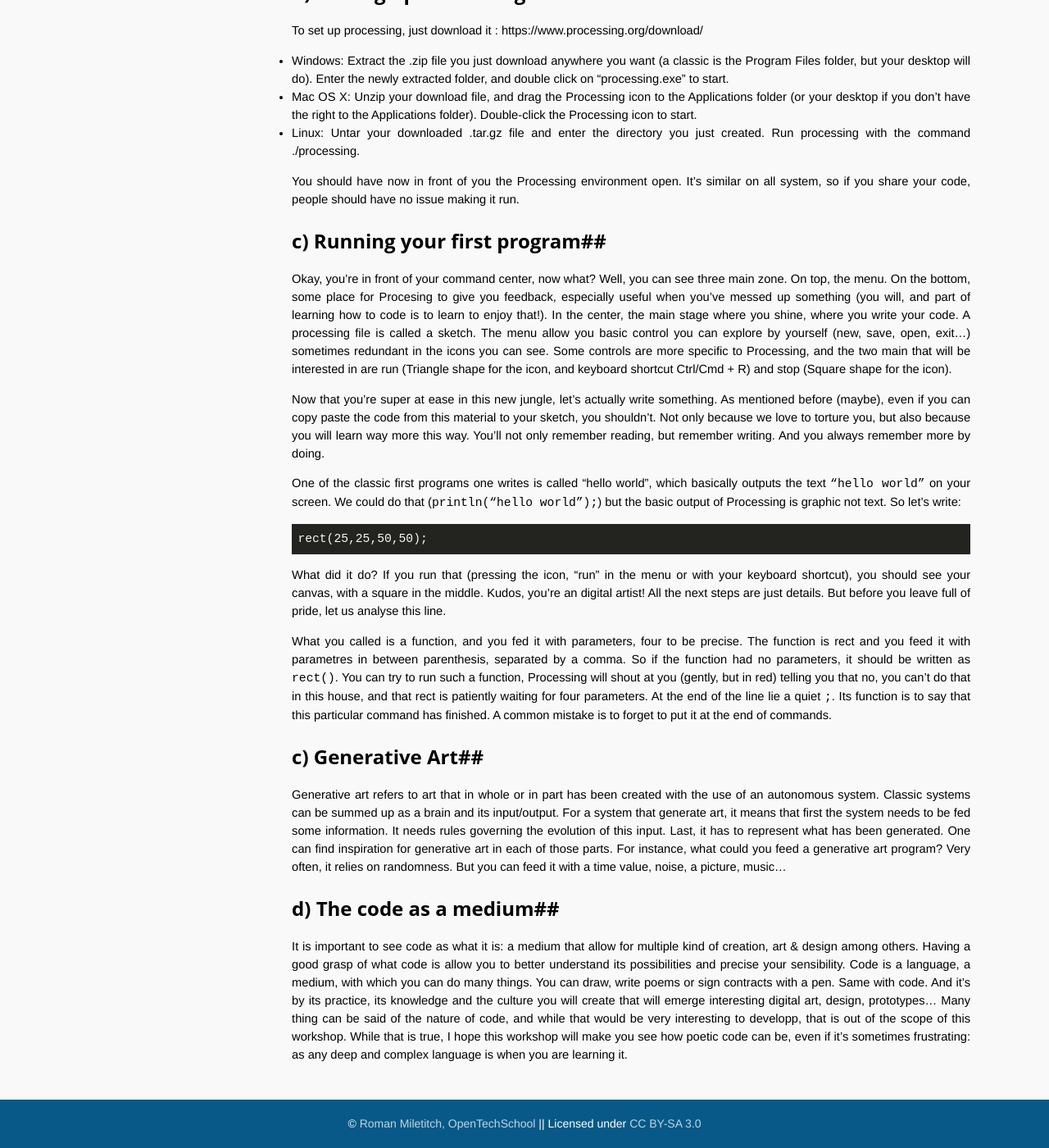
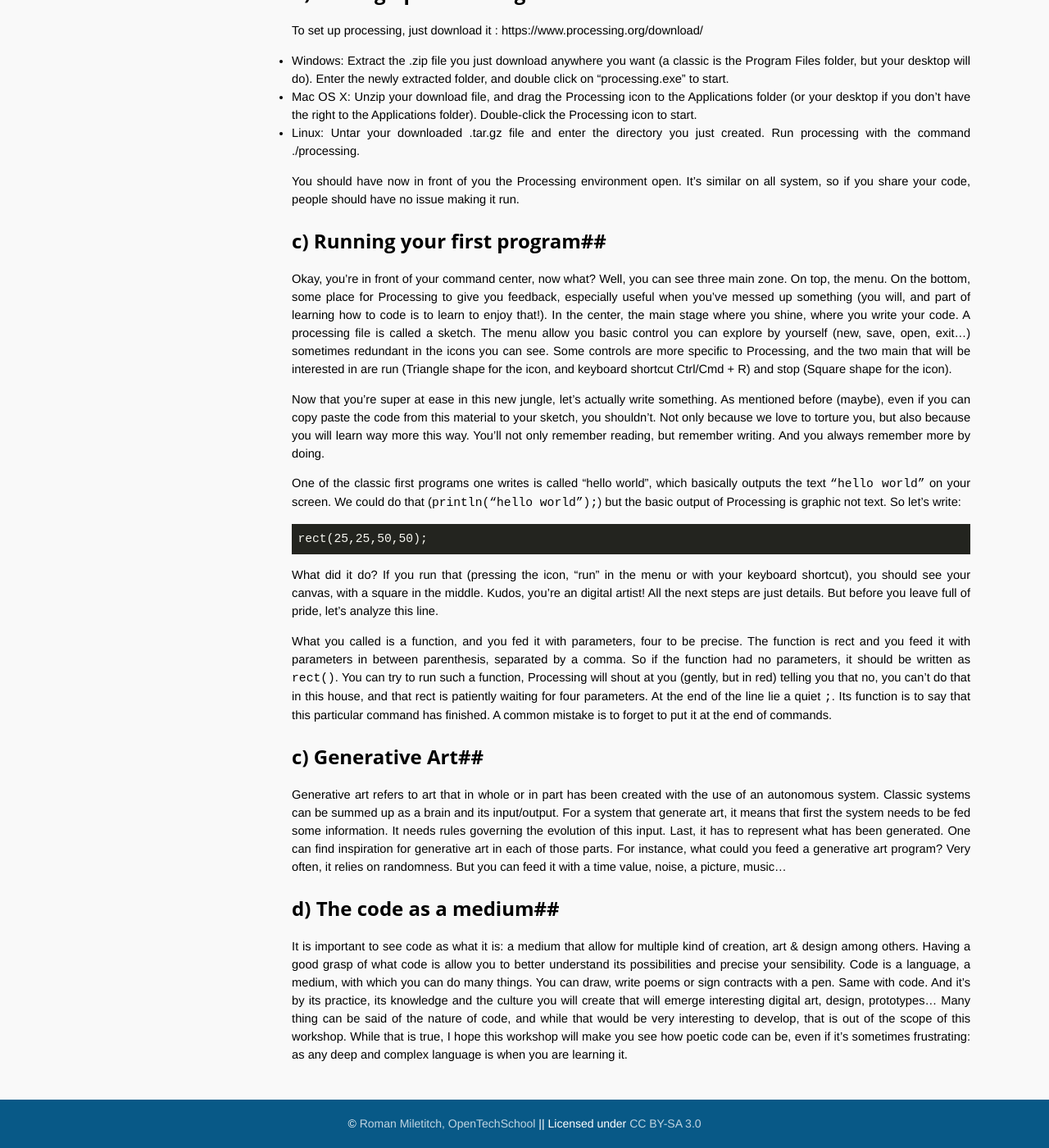
Before and after one commit to OpenTechSchool-Brussels/generative-art-with-processing, a Jekyll site: the page built from Setting-up.markdown, in a window 1280 px wide and 1400 px high, scrolled down 597 px. Shown: the whole window at 82% size. Built offline with Jekyll 4.4.1, drawn with Linux system fonts in a browser that asks for light colours; Markdown is read by kramdown in place of the engine named in the settings; some of the changed text lies outside the part shown.

Commit message:
Update Setting-up.markdown

````diff
--- a/Setting-up.markdown
+++ b/Setting-up.markdown
@@ -29,7 +27,7 @@
 
 ##c) Running your first program##
 Okay, you’re in front of your command center, now what?
-Well, you can see three main zone. On top, the menu. On the bottom, some place for Procesing to give you feedback, especially useful when you’ve messed up something (you will, and part of learning how to code is to learn to enjoy that!). In the center, the main stage where you shine, where you write your code. A processing file is called a sketch.
+Well, you can see three main zone. On top, the menu. On the bottom, some place for Processing to give you feedback, especially useful when you’ve messed up something (you will, and part of learning how to code is to learn to enjoy that!). In the center, the main stage where you shine, where you write your code. A processing file is called a sketch.
 The menu allow you basic control you can explore by yourself (new, save, open, exit…) sometimes redundant in the icons you can see. Some controls are more specific to Processing, and the two main that will be interested in are run (Triangle shape for the icon, and keyboard shortcut Ctrl/Cmd + R) and stop (Square shape for the icon).
 
 Now that you’re super at ease in this new jungle, let’s actually write something. As mentioned before (maybe), even if you can copy paste the code from this material to your sketch, you shouldn’t. Not only because we love to torture you, but also because you will learn way more this way. You’ll not only remember reading, but remember writing. And you always remember more by doing.
@@ -40,9 +38,9 @@
 rect(25,25,50,50);
 ```
 
-What did it do? If you run that (pressing the icon, “run” in the menu or with your keyboard shortcut), you should see your canvas, with a square in the middle. Kudos, you’re an digital artist! All the next steps are just details. But before you leave full of pride, let us analyse this line.
+What did it do? If you run that (pressing the icon, “run” in the menu or with your keyboard shortcut), you should see your canvas, with a square in the middle. Kudos, you’re an digital artist! All the next steps are just details. But before you leave full of pride, let's analyze this line.
 
-What you called is a function, and you fed it with parameters, four to be precise. The function is rect and you feed it with parametres in between parenthesis, separated by a comma. So if the function had no parameters, it should be written as `rect()`. You can try to run such a function, Processing will shout at you (gently, but in red) telling you that no, you can’t do that in this house, and that rect is patiently waiting for four parameters. At the end of the line lie a quiet `;`. Its function is to say that this particular command has finished. A common mistake is to forget to put it at the end of commands.
+What you called is a function, and you fed it with parameters, four to be precise. The function is rect and you feed it with parameters in between parenthesis, separated by a comma. So if the function had no parameters, it should be written as `rect()`. You can try to run such a function, Processing will shout at you (gently, but in red) telling you that no, you can’t do that in this house, and that rect is patiently waiting for four parameters. At the end of the line lie a quiet `;`. Its function is to say that this particular command has finished. A common mistake is to forget to put it at the end of commands.
 
 
 ##c) Generative Art##
@@ -50,4 +48,4 @@
 One can find inspiration for generative art in each of those parts. For instance, what could you feed a generative art program? Very often, it relies on randomness. But you can feed it with a time value, noise, a picture, music…
 
 ##d) The code as a medium##
-It is important to see code as what it is: a medium that allow for multiple kind of creation, art & design among others. Having a good grasp of what code is allow you to better understand its possibilities and precise your sensibility. Code is a language, a medium, with which you can do many things. You can draw, write poems or sign contracts with a pen. Same with code. And it’s by its practice, its knowledge and the culture you will create that will emerge interesting digital art, design, prototypes... Many thing can be said of the nature of code, and while that would be very interesting to developp, that is out of the scope of this workshop. While that is true, I hope this workshop will make you see how poetic code can be, even if it’s sometimes frustrating: as any deep and complex language is when you are learning it.
+It is important to see code as what it is: a medium that allow for multiple kind of creation, art & design among others. Having a good grasp of what code is allow you to better understand its possibilities and precise your sensibility. Code is a language, a medium, with which you can do many things. You can draw, write poems or sign contracts with a pen. Same with code. And it’s by its practice, its knowledge and the culture you will create that will emerge interesting digital art, design, prototypes... Many thing can be said of the nature of code, and while that would be very interesting to develop, that is out of the scope of this workshop. While that is true, I hope this workshop will make you see how poetic code can be, even if it’s sometimes frustrating: as any deep and complex language is when you are learning it.
````
Also changed, not shown: other parts of Setting-up.markdown (+2 -4 lines).
